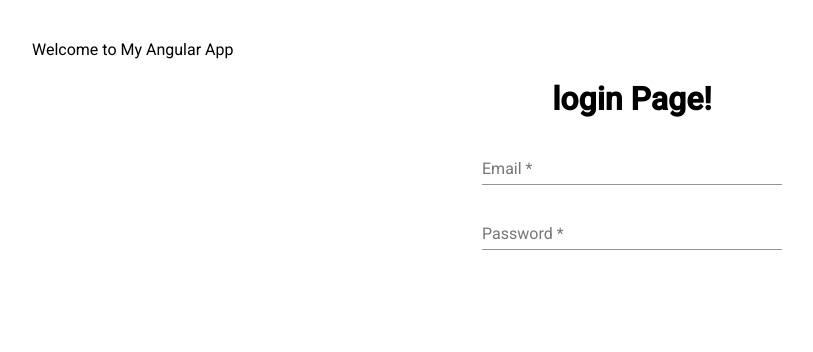
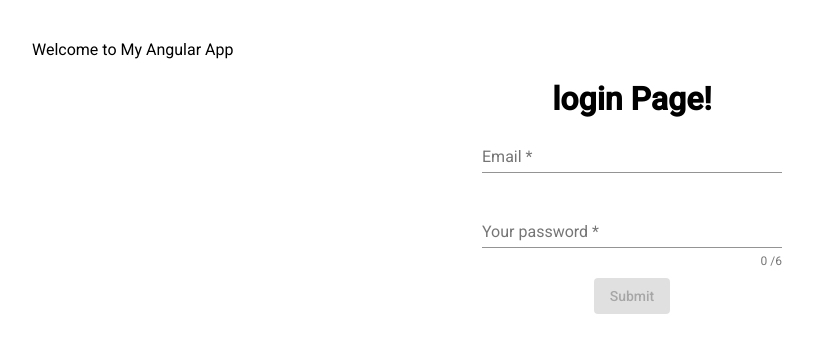
Before and after one commit to Monsingozzy/Fitness_trainer, an Angular app: page /login in a window 1280 px wide. Shown: the top 352 px of the page, without its empty margins (8-821 px from the left). Built offline with nearby package versions, Linux system fonts and the light colour scheme.

Commit message:
login page

```diff
--- a/src/app/auth/login/login.component.html
+++ b/src/app/auth/login/login.component.html
@@ -1,6 +1,6 @@
 
 
-<form fxLayout="column" fxLayoutAlign="center center">
+<form fxLayout="column" fxLayoutAlign="center center" fxLayoutGap="10px" #Login_data="ngForm" (ngSubmit)="onLoginsubmit(Login_data)">
     <h1>login Page!</h1>
         <mat-form-field>
             <input type="email"
@@ -8,14 +8,25 @@
             required
             ngModel
             name="emali"
-            placeholder="Email">
+            placeholder="Email"
+            #emailInput='ngModel'
+            />
+                <mat-error *ngIf="emailInput.hasError('required')">please enter email</mat-error>
+                <mat-error *ngIf="!emailInput.hasError('required')">Email is not valid</mat-error>
         </mat-form-field>
         <mat-form-field>
-            <input type="password"
+            <input
+            type="password"
             matInput
+            placeholder="Your password"
+            ngModel
+            name="Password"
+            password
             required
-            ngmodel
-            name="password"
-            placeholder="Password" >
+            #pwLength="ngModel"
+             />
+             <mat-hint align="end">{{pwLength.value?.length}} /6</mat-hint>
+             <mat-error *ngIf="pwLength.hasError('required')">please Enter password</mat-error>
         </mat-form-field>
+        <button type="submit" mat-raised-button color="primary" [disabled]="Login_data.invalid">Submit</button>
 </form>
--- a/src/app/auth/login/login.component.ts
+++ b/src/app/auth/login/login.component.ts
@@ -1,3 +1,4 @@
+import { NgForm } from '@angular/forms';
 import { Component, OnInit } from '@angular/core';
 
 @Component({
@@ -11,5 +12,10 @@ export class LoginComponent implements OnInit {
 
   ngOnInit(): void {
   }
+  onLoginsubmit(logindata:NgForm){
+    console.log(logindata);
+
+
+  }
 
 }
```
